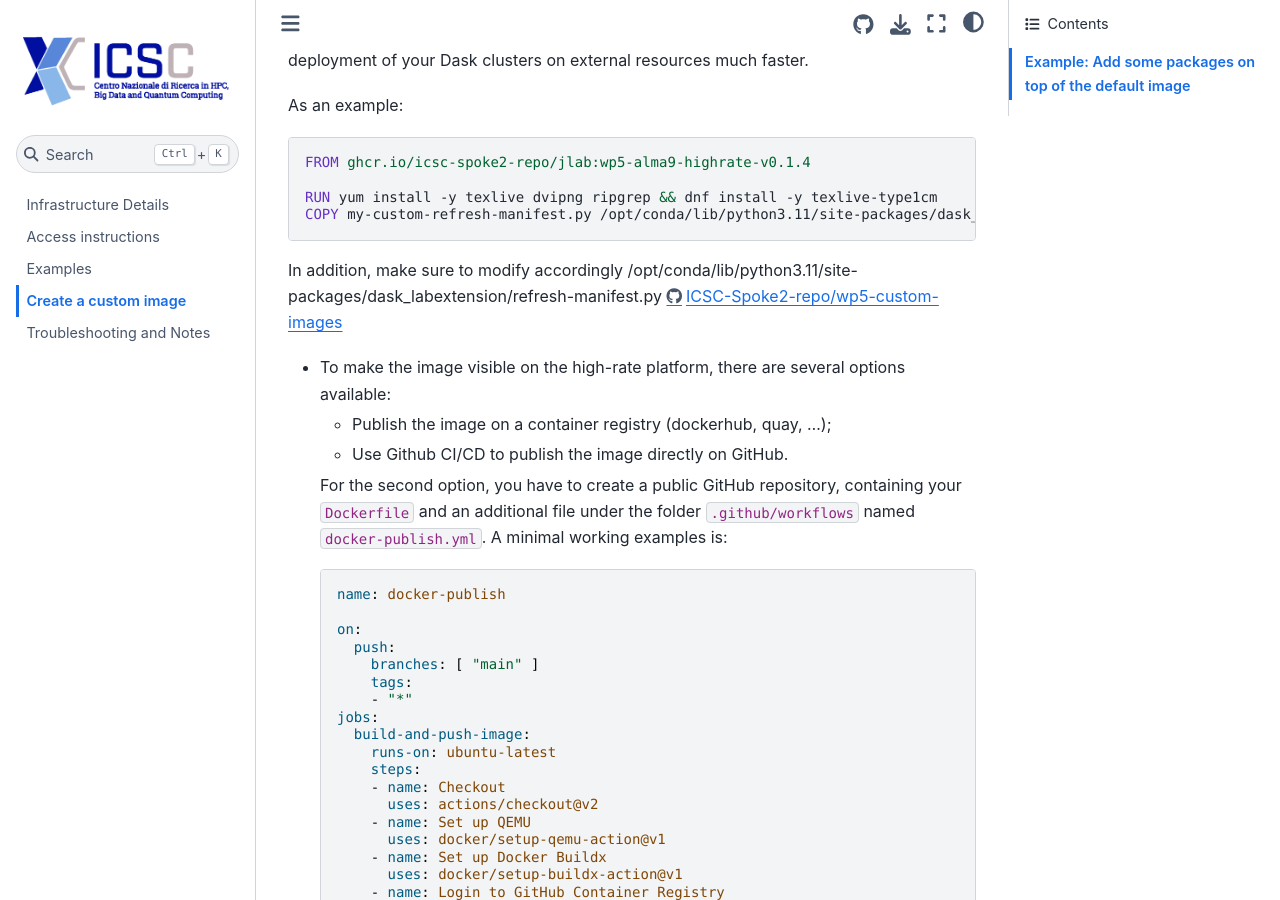
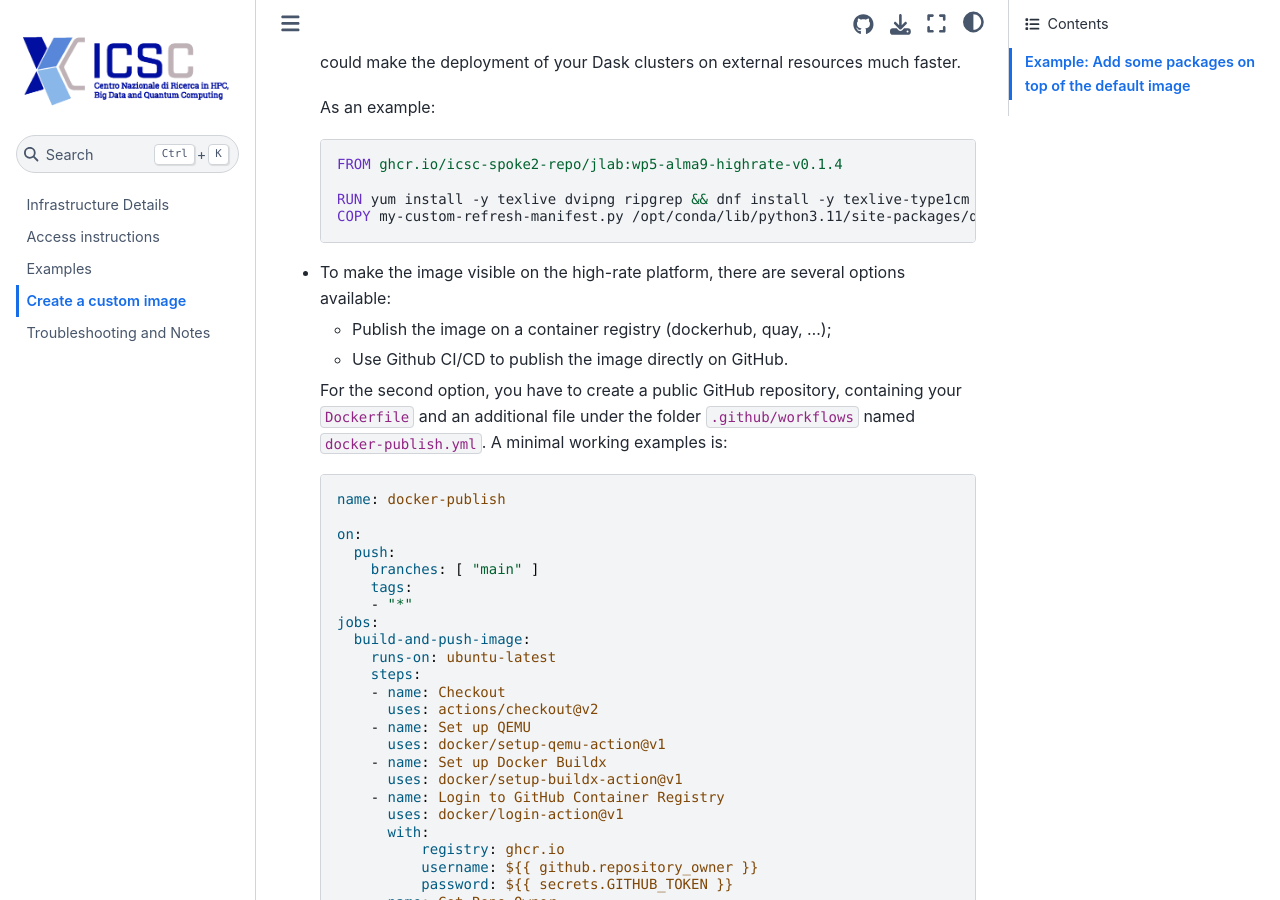
Before and after one commit to ICSC-Spoke2-repo/HighRateAnalysis-WP5, a Jupyter Book: the page built from docs/sections/custom-image.md, in a window 1280 px wide and 900 px high, scrolled down 920 px. Built offline with Jupyter Book 1.0.4 settings and Sphinx 7.4.7 and the Sphinx Book theme 1.1.4, drawn with Linux system fonts in a browser that asks for light colours.

Commit message:
Update custom-image.md

````diff
--- a/docs/sections/custom-image.md
+++ b/docs/sections/custom-image.md
@@ -21,10 +21,10 @@
 
   In both cases, you must also make sure to modify accordingly /opt/conda/lib/python3.11/site-packages/dask_labextension/refresh-manifest.py (lines [18-19](https://github.com/ICSC-Spoke2-repo/wp5-custom-images/blob/highrate-v0.1.4/jupyterlab/refresh-manifest.py#L18L19) in the first case or lines [33-34](https://github.com/ICSC-Spoke2-repo/wp5-custom-images/blob/highrate-offload-v0.0.2-cvmfs-infn/jupyterlab/refresh-manifest.py#L33L34) in the second case) so that:
 
-```python
-    manifest["spec"]["scheduler"]["spec"]["containers"][0]["image"] = <YOUR IMAGE>
-    manifest["spec"]["worker"]["spec"]["containers"][0]["image"] = <YOUR IMAGE>
-```
+  ```python
+  manifest["spec"]["scheduler"]["spec"]["containers"][0]["image"] = <YOUR IMAGE>
+  manifest["spec"]["worker"]["spec"]["containers"][0]["image"] = <YOUR IMAGE>
+  ```
   In particular, for the second case, uploading your image to one of the cvmfs-distributed "unpacked" repositories (i.e. `unpacked.infn.it` or `unpacked.cern.ch`) could make the deployment of your Dask clusters on external resources much faster.
 
   As an example:
@@ -35,8 +35,6 @@
   RUN yum install -y texlive dvipng ripgrep && dnf install -y texlive-type1cm
   COPY my-custom-refresh-manifest.py /opt/conda/lib/python3.11/site-packages/dask_labextension/refresh-manifest.py
   ```
-
-  In addition, make sure to modify accordingly /opt/conda/lib/python3.11/site-packages/dask_labextension/refresh-manifest.py  https://github.com/ICSC-Spoke2-repo/wp5-custom-images/blob/highrate-offloading/jupyterlab/refresh-manifest.py#L33L34
 
 - To make the image visible on the high-rate platform, there are several options available:
   - Publish the image on a container registry (dockerhub, quay, ...);
````
